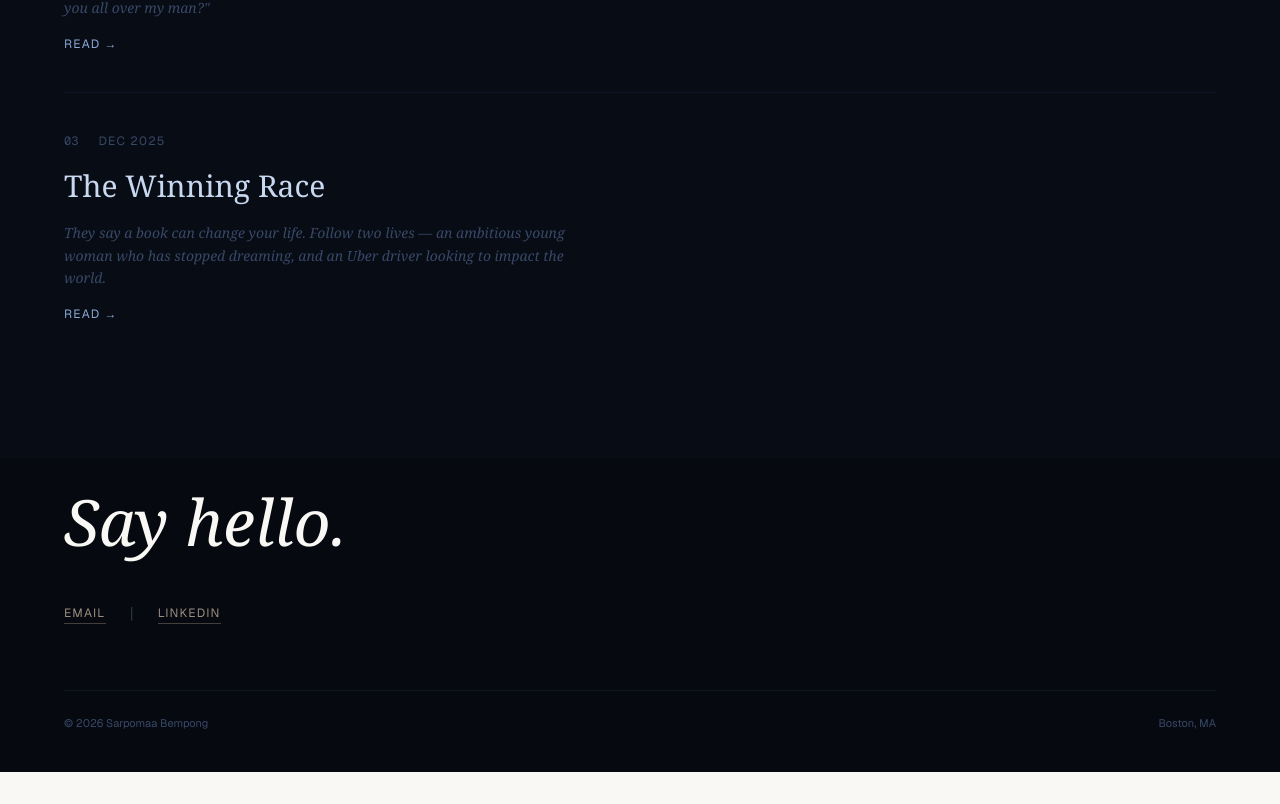
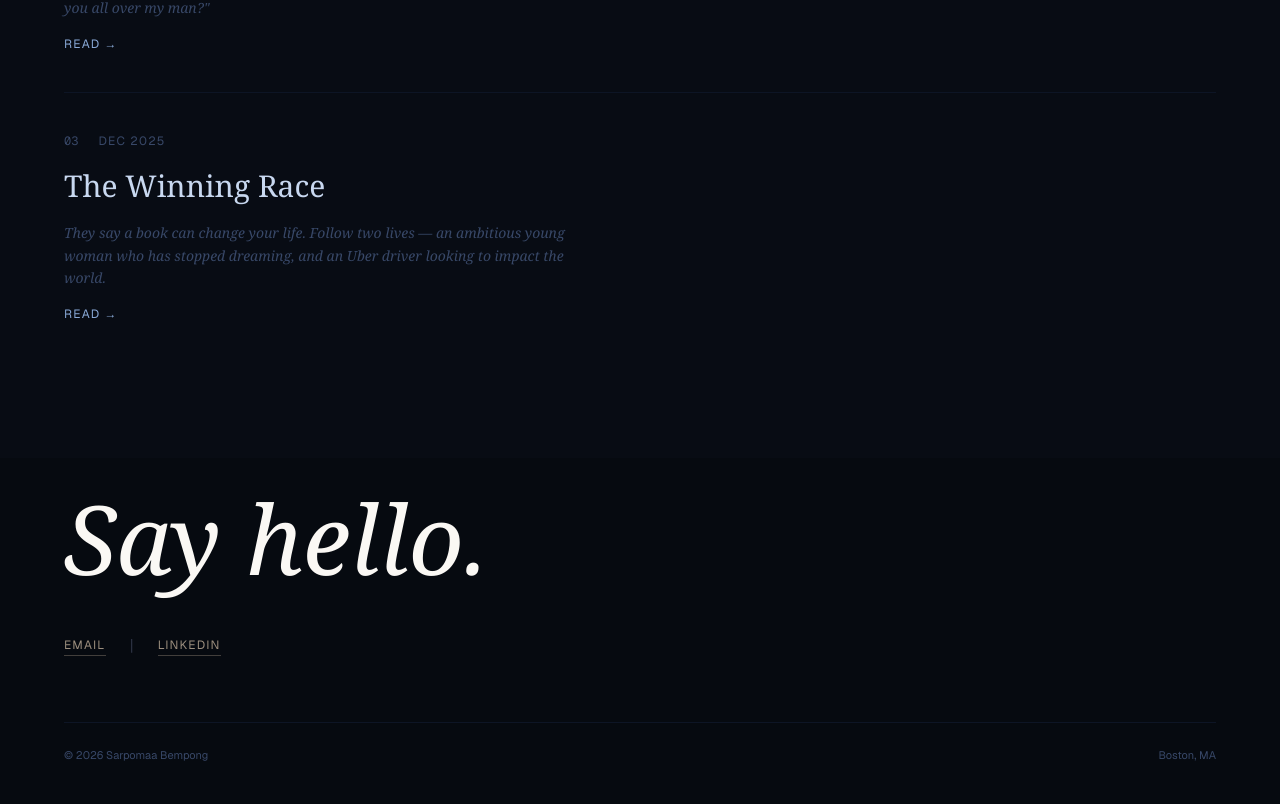
Before and after one commit to NanaAbenaBempong/artbysarps-v2, a Next.js app: page / in a window 1280 px wide. Shown: the part 3777-4581 px from the top of the page. Before the commit the page ends 4549 px from the top, so only its background shows below. Built offline with nearby package versions, Linux system fonts and the light colour scheme.

Commit message:
Update src/app/page.tsx

```diff
--- a/src/app/page.tsx
+++ b/src/app/page.tsx
@@ -295,7 +295,7 @@ export default function Home() {
             {/* Heading */}
             <h2
               className="font-serif italic text-[#FAF8F4] leading-none mb-12"
-              style={{ fontSize: 'clamp(48px, 6vw, 64px)' }}
+              style={{ fontSize: 'clamp(64px, 8vw, 96px)' }}
             >
               Say hello.
             </h2>
```
